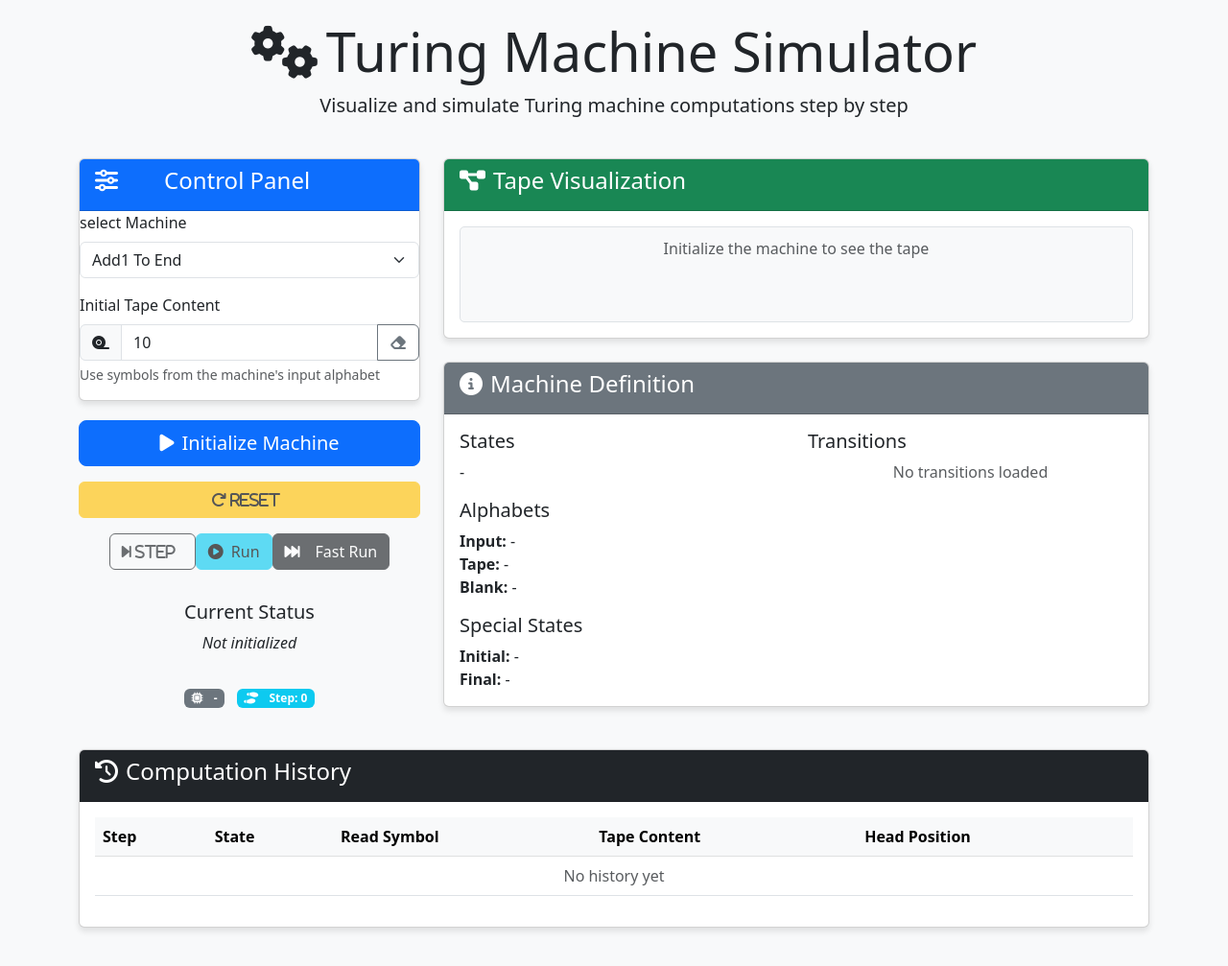
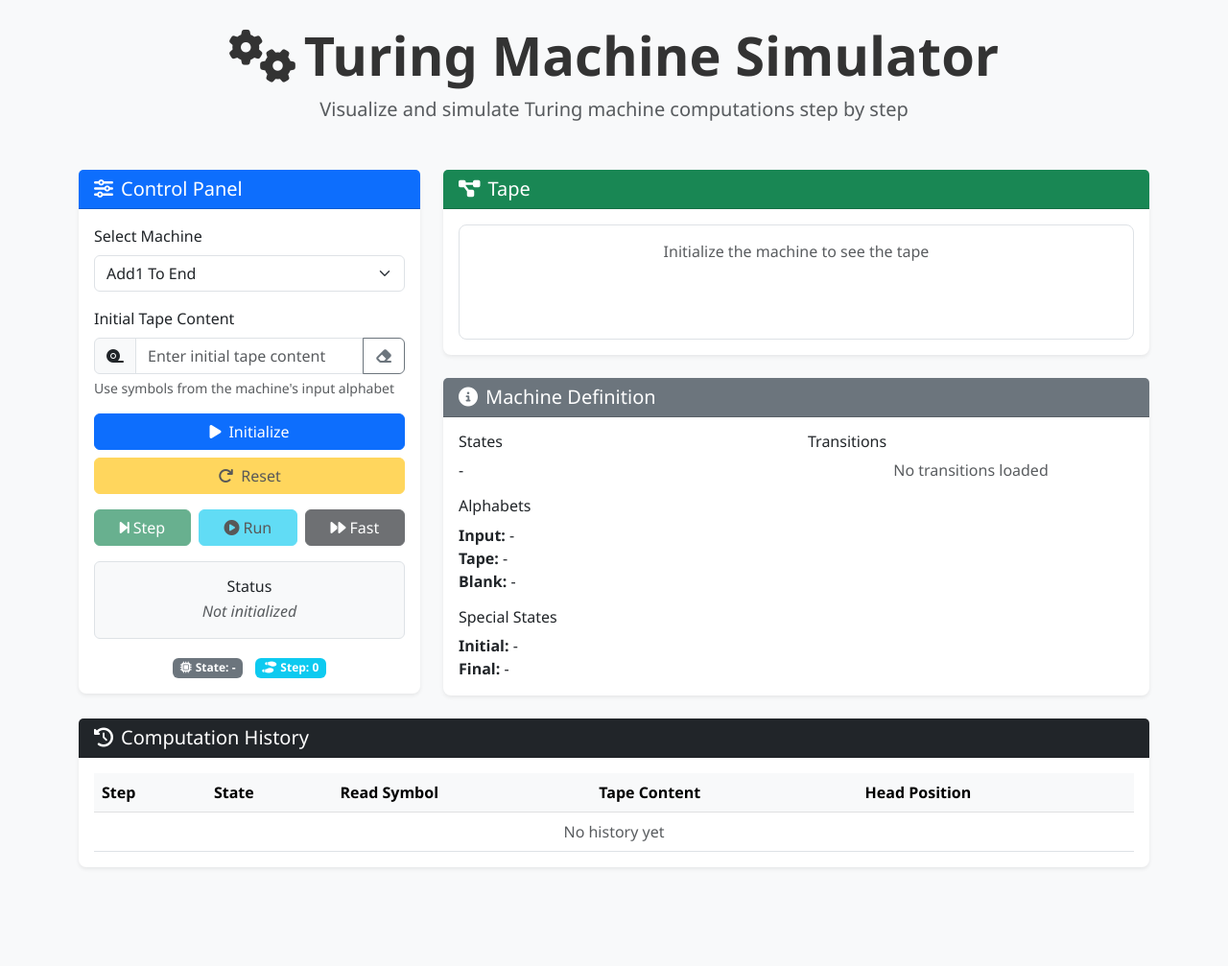
Before and after one commit to pouyatavakoli/TuringMachine-Simulator, a Flask app: page / in a window 1280 px wide. Shown: the whole page at 96% size. After the commit the page ends 905 px from the top, so only its background shows below. Run offline with Flask 3, Linux system fonts and the light colour scheme.

Commit message:
feat: make fontend look neater

```diff
--- a/app/static/css/style.css
+++ b/app/static/css/style.css
@@ -1,50 +1,53 @@
 body {
-    padding: 20px 0;
     background-color: #f8f9fa;
+    font-family: 'Segoe UI', sans-serif;
+    color: #333;
 }
 
 .card {
-    margin-bottom: 20px;
-    box-shadow: 0 4px 6px rgba(0, 0, 0, 0.1);
+    border: none;
+    border-radius: 0.5rem;
 }
 
 .tape-container {
     display: flex;
     justify-content: center;
     flex-wrap: wrap;
-    min-height: 100px;
+    min-height: 120px;
+    padding: 15px;
+    background-color: #fff;
     border: 1px solid #dee2e6;
-    border-radius: 5px;
-    padding: 10px;
-    background-color: #f8f9fa;
+    border-radius: 0.5rem;
+    gap: 8px;
 }
 
 .tape-cell {
     width: 60px;
     height: 60px;
-    margin: 5px;
-    border: 2px solid #6c757d;
-    border-radius: 5px;
     display: flex;
     flex-direction: column;
     justify-content: center;
     align-items: center;
-    background-color: white;
+    border: 2px solid #6c757d;
+    border-radius: 0.5rem;
+    background-color: #fff;
     font-weight: bold;
     position: relative;
+    transition: all 0.2s ease;
 }
 
 .cell-head {
     border-color: #0d6efd;
     background-color: #e8f4ff;
+    transform: scale(1.05);
 }
 
 .head-indicator {
     position: absolute;
-    top: -20px;
+    top: -18px;
     font-size: 10px;
     color: #0d6efd;
-    font-weight: normal;
+    font-weight: 500;
 }
 
 .cell-index {
@@ -52,3 +55,24 @@ body {
     color: #6c757d;
     margin-top: 5px;
 }
+
+.status-panel {
+    background-color: #f1f3f5;
+    border-radius: 0.5rem;
+}
+
+.table th, .table td {
+    vertical-align: middle;
+}
+
+.btn-action {
+    flex: 1;
+}
+
+input:focus, select:focus {
+    box-shadow: 0 0 0 0.2rem rgba(13,110,253,.25);
+}
+
+@media (max-width: 768px) {
+    .tape-cell { width: 45px; height: 45px; font-size: 14px; }
+}
--- a/app/templates/index.html
+++ b/app/templates/index.html
@@ -1,50 +1,75 @@
 <!DOCTYPE html>
 <html lang="en">
-
   <head>
     <meta charset="UTF-8" />
     <meta name="viewport" content="width=device-width, initial-scale=1.0" />
     <title>Turing Machine Simulator</title>
-    <link href="https://cdn.jsdelivr.net/npm/bootstrap@5.3.0/dist/css/bootstrap.min.css" rel="stylesheet" />
-    <link rel="stylesheet" href="https://cdnjs.cloudflare.com/ajax/libs/font-awesome/6.4.0/css/all.min.css" />
-    <link rel="stylesheet" href="{{ url_for('static', filename='css/style.css') }}" />
+    <link
+      href="https://cdn.jsdelivr.net/npm/bootstrap@5.3.0/dist/css/bootstrap.min.css"
+      rel="stylesheet"
+    />
+    <link
+      href="https://cdnjs.cloudflare.com/ajax/libs/font-awesome/6.4.0/css/all.min.css"
+      rel="stylesheet"
+    />
+    <link
+      rel="stylesheet"
+      href="{{ url_for('static', filename='css/style.css') }}"
+    />
   </head>
 
   <body>
-    <div class="container">
-        <div class="row mb-4">
-            <div class="col-12 text-center">
-                <h1 class="display-4">
+    <div class="container my-4">
+      <!-- Header -->
+      <div class="text-center mb-5">
+        <h1 class="display-4 fw-bold">
           <i class="fas fa-cogs me-2"></i>Turing Machine Simulator
         </h1>
-                <p class="lead">
+        <p class="lead text-muted">
           Visualize and simulate Turing machine computations step by step
         </p>
       </div>
+
+      <div class="row g-4">
+        <!-- Control Panel -->
+        <div class="col-lg-4">
+          <div class="card shadow-sm">
+            <div class="card-header bg-primary text-white">
+              <h5 class="mb-0">
+                <i class="fas fa-sliders-h me-2"></i>Control Panel
+              </h5>
+            </div>
+            <div class="card-body">
+              <!-- Machine Selector -->
+              <div class="mb-3">
+                <label for="machineSelect" class="form-label"
+                  >Select Machine</label
+                >
+                <select class="form-select" id="machineSelect">
+                  <option value="" selected disabled>Select a machine</option>
+                </select>
               </div>
 
-        <div class="row">
-            <!-- Control Panel -->
-            <div class="col-lg-4">
-                <div class="card">
-                    <div class="card-header bg-primary text-white">
-                        <h4><i class="fas fa-sliders-h me-5"></i>Control Panel</h4>
-                    </div>
+              <!-- Tape Input -->
               <div class="mb-3">
-                        <label for="machineSelect" class="form-label">select Machine </label>
-                        <select class="form-select" id="machineSelect">
-                            <!-- sample values -->
-                            <option value="incrementor">Unary Incrementor</option>
-                            <option value="palindrome">Binary Palindrome Checker</option>
-                        </select>
-                    </div>
-                    <div class="mb-3">
-                        <label for="initialTape" class="form-label">Initial Tape Content</label>
+                <label for="initialTape" class="form-label"
+                  >Initial Tape Content</label
+                >
                 <div class="input-group">
-                            <span class="input-group-text"><i class="fas fa-tape"></i></span>
-                            <input type="text" class="form-control" id="initialTape" value="10"
-                                placeholder="Enter initial tape content" />
-                            <button class="btn btn-outline-secondary" type="button" id="clearTape">
+                  <span class="input-group-text"
+                    ><i class="fas fa-tape"></i
+                  ></span>
+                  <input
+                    type="text"
+                    class="form-control"
+                    id="initialTape"
+                    placeholder="Enter initial tape content"
+                  />
+                  <button
+                    class="btn btn-outline-secondary"
+                    type="button"
+                    id="clearTape"
+                  >
                     <i class="fas fa-eraser"></i>
                   </button>
                 </div>
@@ -52,71 +77,98 @@
                   Use symbols from the machine's input alphabet
                 </div>
               </div>
-                </div>
-                <div class="card-body">
+
+              <!-- Buttons -->
               <div class="d-grid gap-2 mb-3">
-                        <button id="initBtn" class="btn btn-primary btn-lg">
-                            <i class="fas fa-play me-2"></i>Initialize Machine
+                <button id="initBtn" class="btn btn-primary">
+                  <i class="fas fa-play me-2"></i>Initialize
+                </button>
+                <button id="resetBtn" class="btn btn-warning">
+                  <i class="fas fa-redo me-2"></i>Reset
                 </button>
               </div>
-                    <div class="d-grid gap-2 mb-3">
-                        <button id="resetBtn" class="btn btn-warning">
-                            <i class="fas fa-redo me-2"> reset</i>
+              <div class="d-flex justify-content-between mb-3">
+                <button
+                  id="stepBtn"
+                  class="btn btn-success flex-fill me-1"
+                  disabled
+                >
+                  <i class="fas fa-step-forward me-1"></i>Step
+                </button>
+                <button
+                  id="runBtn"
+                  class="btn btn-info flex-fill mx-1"
+                  disabled
+                >
+                  <i class="fas fa-play-circle me-1"></i>Run
+                </button>
+                <button
+                  id="runFastBtn"
+                  class="btn btn-dark flex-fill ms-1"
+                  disabled
+                >
+                  <i class="fas fa-forward me-1"></i>Fast
                 </button>
               </div>
-                    <div class="d-flex justify-content-center mb-3">
-                        <button id="stepBtn" class="btn btn-sucess btn-action" disabled>
-                            <i class="fa fa-step-forward me-2"> step</i>
-                        </button>
-                        <button id="runBtn" class="btn btn-info btn-action" disabled>
-                            <i class="fas fa-play-circle me-2"></i>Run
-                        </button>
-                        <button id="runFastBtn" class="btn btn-dark btn-action" disabled>
-                            <i class="fas fa-fast-forward me-3"></i>Fast Run
-                        </button>
+
+              <!-- Status -->
+              <div
+                class="status-panel p-3 mb-3 text-center border rounded bg-light"
+              >
+                <h6 class="mb-1">Status</h6>
+                <div id="statusInfo" class="fst-italic text-muted">
+                  Not initialized
                 </div>
-                    <div class="status-panel p-3 mb-3 text-center">
-                        <h5>Current Status</h5>
-                        <div id="statusInfo" class="fst-italic">Not initialized</div>
               </div>
+
+              <!-- Current State / Step -->
               <div class="text-center">
-                        <span class="badge bg-secondary state-badge">
-                            <i class="fas fa-microchip me-2"></i>
-                            <span id="currentState">-</span>
-                        </span>
-                        <span class="badge bg-info state-badge ms-2">
-                            <i class="fas fa-shoe-prints me-2"></i>
-                            Step: <span id="stepCount">0</span>
-                        </span>
+                <span class="badge bg-secondary me-2"
+                  ><i class="fas fa-microchip me-1"></i>State:
+                  <span id="currentState">-</span></span
+                >
+                <span class="badge bg-info"
+                  ><i class="fas fa-shoe-prints me-1"></i>Step:
+                  <span id="stepCount">0</span></span
+                >
               </div>
             </div>
           </div>
-            <!-- Tape Visualization -->
+        </div>
+
+        <!-- Tape & Machine Info -->
         <div class="col-lg-8">
-                <div class="card">
+          <!-- Tape -->
+          <div class="card shadow-sm mb-4">
             <div class="card-header bg-success text-white">
-                        <h4><i class="fas fa-project-diagram me-2"></i>Tape Visualization</h4>
+              <h5 class="mb-0">
+                <i class="fas fa-project-diagram me-2"></i>Tape
+              </h5>
             </div>
             <div class="card-body">
-                        <div class="tape-container" id="tapeContainer">
-                            <div class="text-center text-muted">
+              <div
+                id="tapeContainer"
+                class="tape-container text-center text-muted"
+              >
                 Initialize the machine to see the tape
               </div>
             </div>
           </div>
-                </div>
+
           <!-- Machine Definition -->
-                <div class="card mt-4">
+          <div class="card shadow-sm">
             <div class="card-header bg-secondary text-white">
-                        <h4><i class="fas fa-info-circle me-2"></i>Machine Definition</h4>
+              <h5 class="mb-0">
+                <i class="fas fa-info-circle me-2"></i>Machine Definition
+              </h5>
             </div>
             <div class="card-body">
               <div class="row">
                 <div class="col-md-6">
-                                <h5>States</h5>
+                  <h6>States</h6>
                   <div id="statesInfo">-</div>
 
-                                <h5 class="mt-3">Alphabets</h5>
+                  <h6 class="mt-3">Alphabets</h6>
                   <div>
                     <strong>Input:</strong> <span id="inputAlphabet">-</span>
                   </div>
@@ -127,7 +179,7 @@
                     <strong>Blank:</strong> <span id="blankSymbol">-</span>
                   </div>
 
-                                <h5 class="mt-3">Special States</h5>
+                  <h6 class="mt-3">Special States</h6>
                   <div>
                     <strong>Initial:</strong> <span id="initialState">-</span>
                   </div>
@@ -136,9 +188,11 @@
                   </div>
                 </div>
                 <div class="col-md-6">
-                                <h5>Transitions</h5>
-                                <div class="list-group" id="transitionsList">
-                                    <div class="text-center text-muted">
+                  <h6>Transitions</h6>
+                  <div
+                    id="transitionsList"
+                    class="list-group text-center text-muted"
+                  >
                     No transitions loaded
                   </div>
                 </div>
@@ -147,17 +201,18 @@
           </div>
         </div>
       </div>
-        </div>
-        <!-- Computation History -->
+
+      <!-- History -->
       <div class="row mt-4">
         <div class="col-12">
-                <div class="card">
+          <div class="card shadow-sm">
             <div class="card-header bg-dark text-white">
-                        <h4><i class="fas fa-history me-2"></i>Computation History</h4>
+              <h5 class="mb-0">
+                <i class="fas fa-history me-2"></i>Computation History
+              </h5>
             </div>
-                    <div class="card-body">
-                        <div class="table-responsive">
-                            <table class="table table-hover">
+            <div class="card-body table-responsive">
+              <table class="table table-hover align-middle mb-0">
                 <thead class="table-light">
                   <tr>
                     <th>Step</th>
@@ -180,11 +235,9 @@
         </div>
       </div>
     </div>
-    </div>
-    </div>
 
+    <!-- Scripts -->
     <script src="https://code.jquery.com/jquery-3.6.0.min.js"></script>
     <script src="{{ url_for('static', filename='js/script.js') }}"></script>
   </body>
-
 </html>
```
Lines whose indentation alone changed are shown as unchanged.
